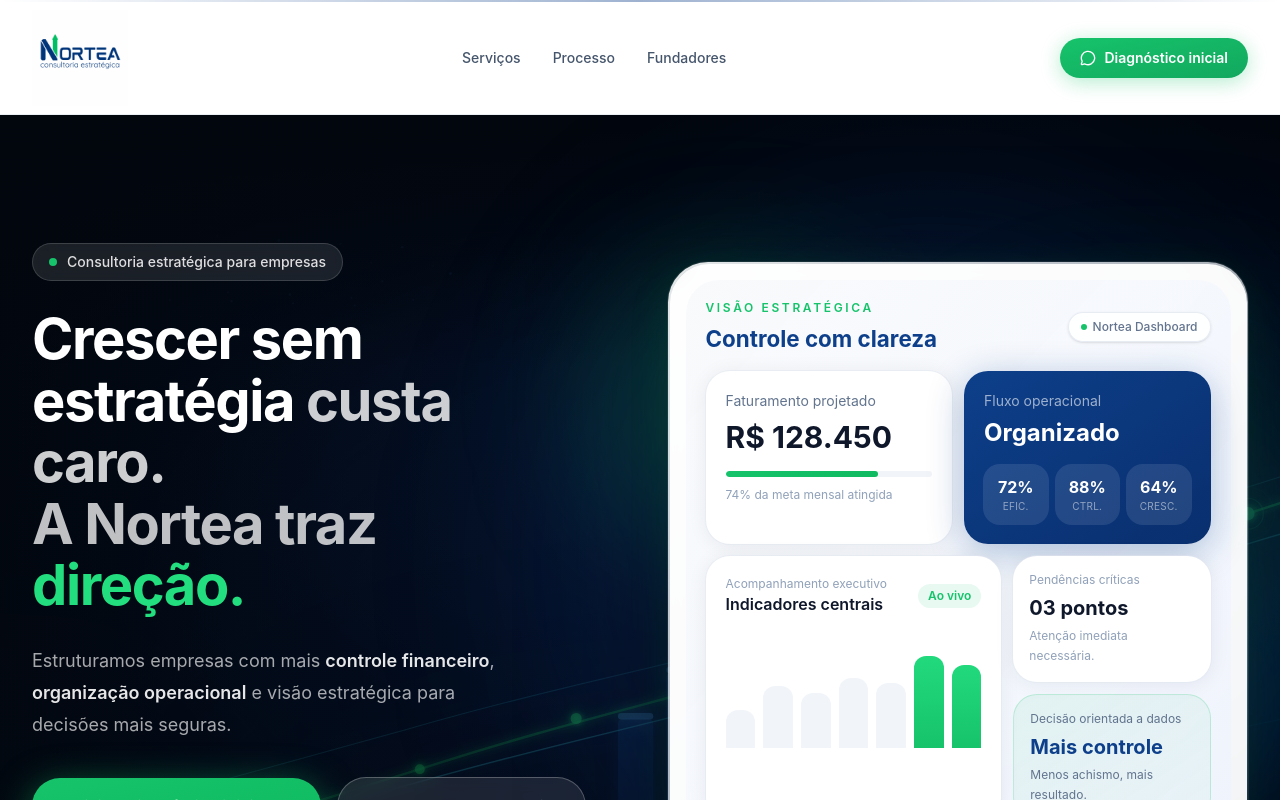
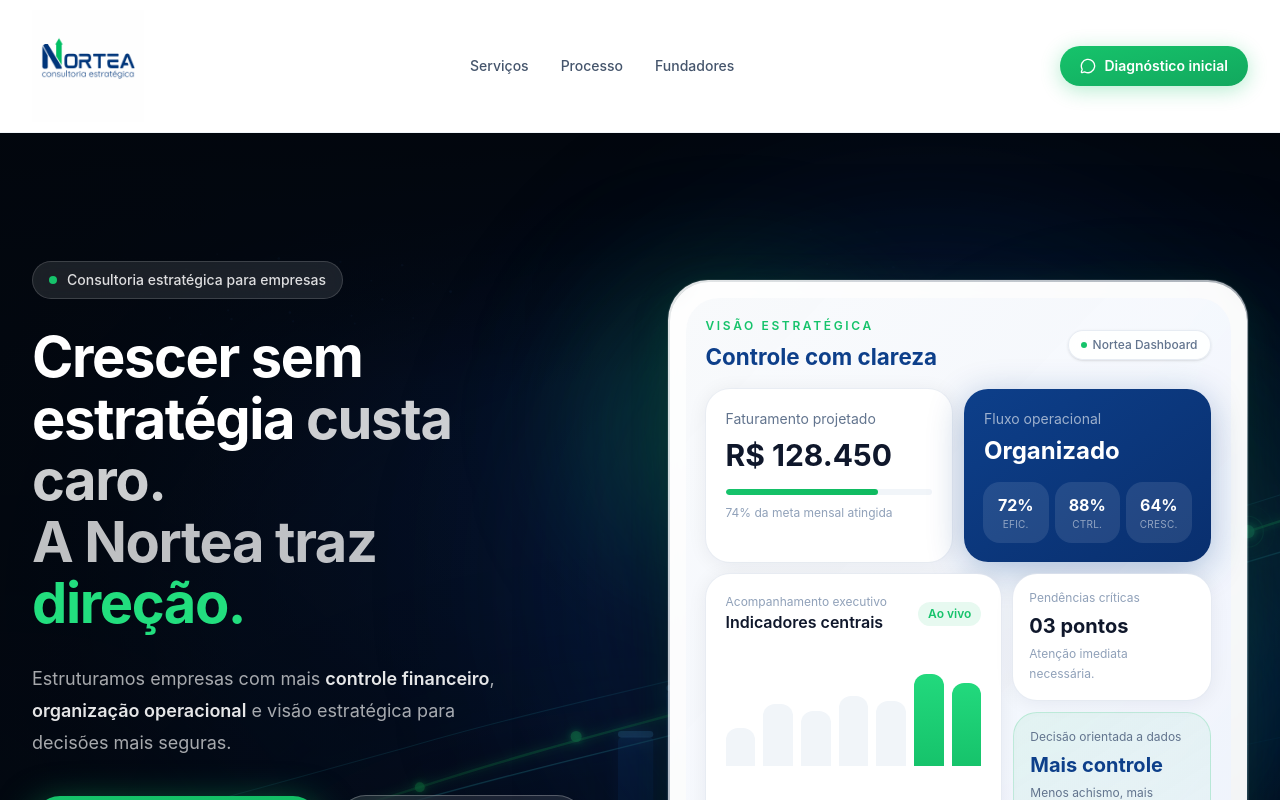
Before and after one commit to caioferreiraoficial2005-afk/Nortea, a React (Vite) app: page / in a window 1280 px wide. Shown: the top 800 px of the page. Built offline with nearby package versions, Linux system fonts and the light colour scheme.

Commit message:
Aumenta logo (h-24 → h-28) e header (112px → 132px), simplifica borda do header

```diff
--- a/src/App.tsx
+++ b/src/App.tsx
@@ -64,7 +64,7 @@
     <img
       src="/images/logoversaofinalnortea.png"
       alt="Nortea Consultoria Estratégica"
-      className="h-24 w-auto"
+      className="h-28 w-auto"
     />
   );
 }
@@ -331,9 +331,8 @@
 
       {/* ── HEADER ── */}
       <header className="sticky top-0 z-40 bg-white">
-        <div className="h-[2px] bg-gradient-to-r from-transparent via-[#0D3F8A]/40 to-transparent" />
-        <div className="border-b border-slate-200/70">
-          <div className="mx-auto flex h-[112px] max-w-7xl items-center justify-between px-6 lg:px-8">
+        <div className="border-b border-slate-100">
+          <div className="mx-auto flex h-[132px] max-w-7xl items-center justify-between px-6 lg:px-8">
             <LogoMark />
             <nav className="hidden items-center gap-8 text-sm font-medium text-slate-600 lg:flex">
               <a href="#servicos" className="transition-colors hover:text-[#0D3F8A]">Serviços</a>
```
